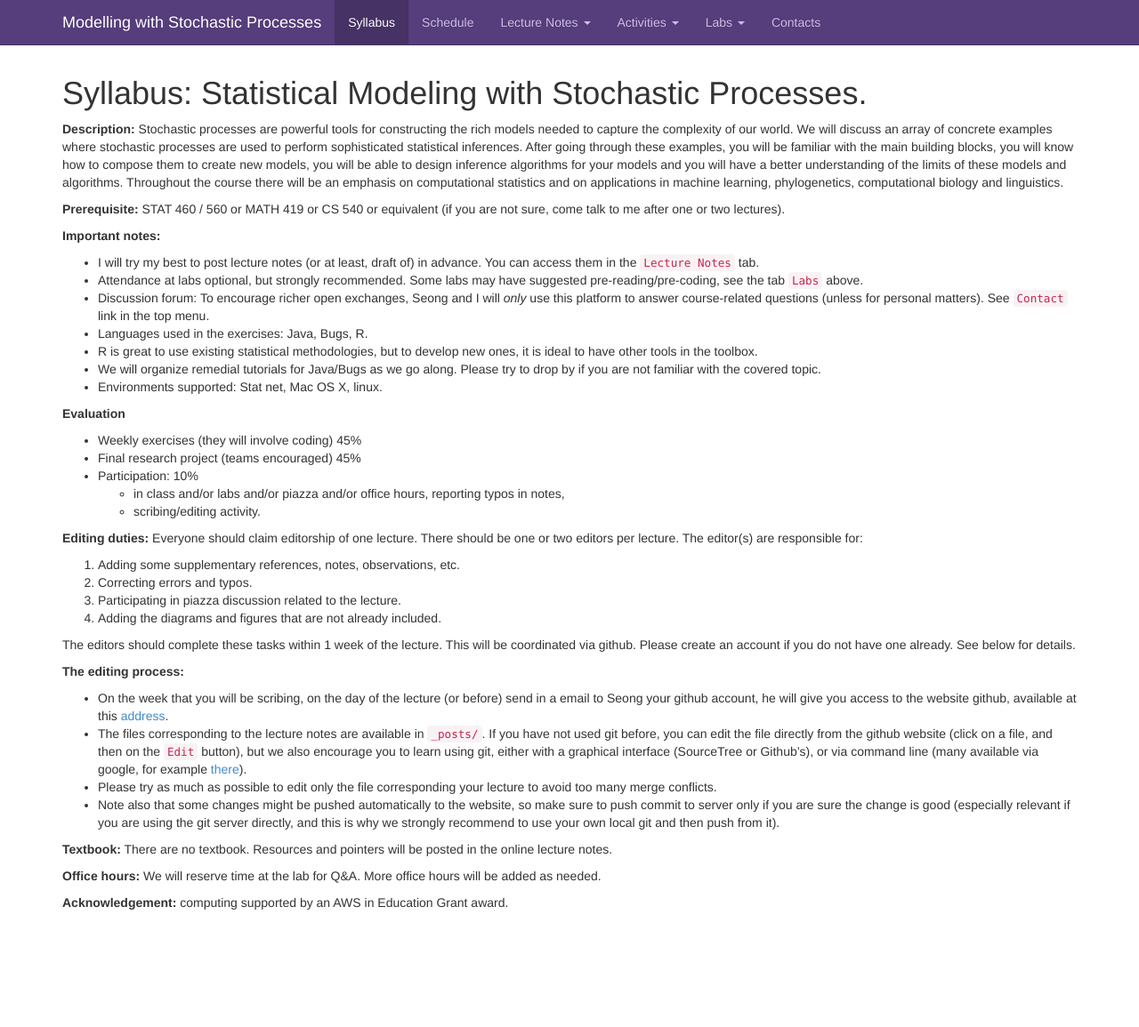
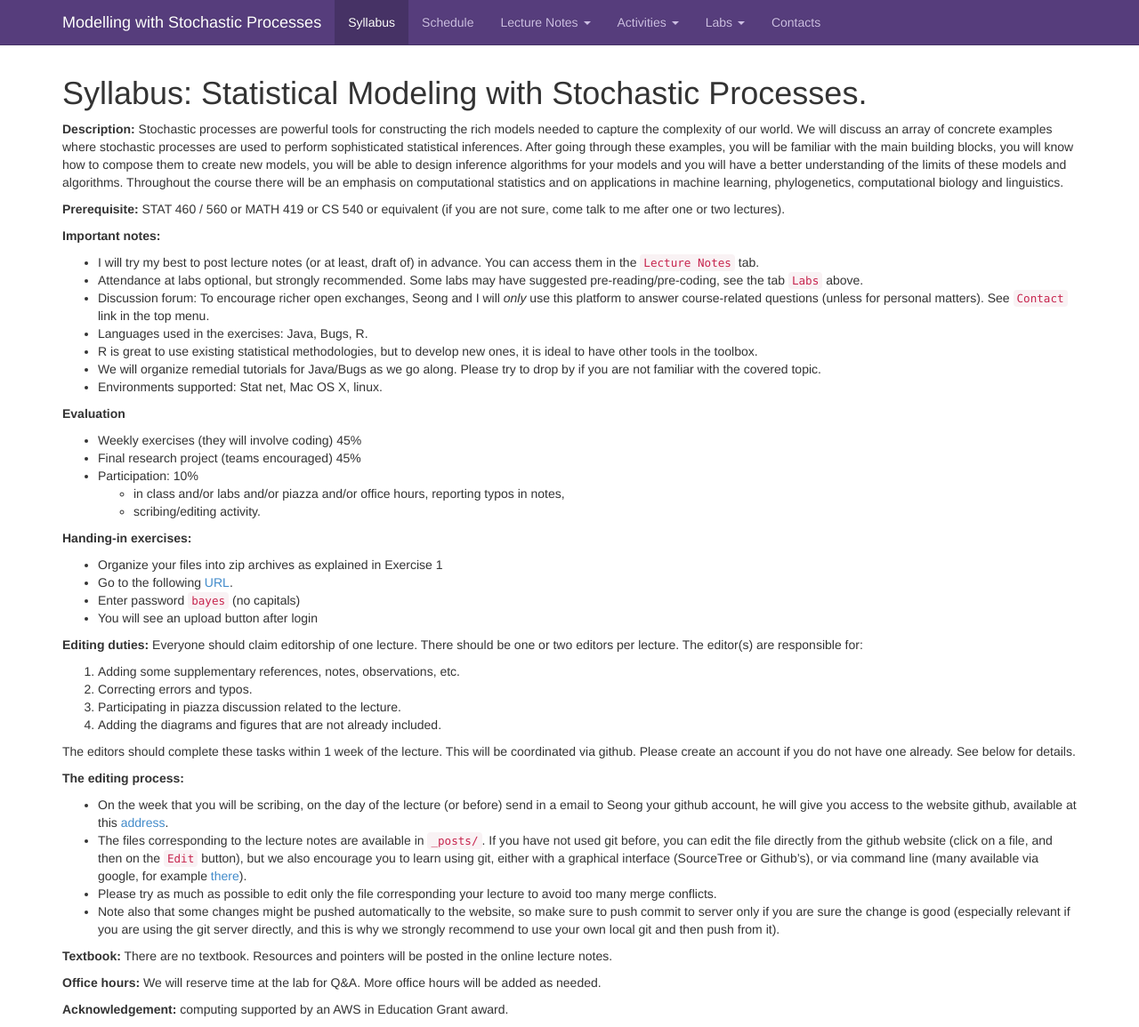
Before and after one commit to snowdj/stochastic_process_notes, a Jekyll site: the page built from syllabus.md, in a window 1280 px wide and 1155 px high. Shown: the whole window at 89% size. Built offline with Jekyll 4.4.1, drawn with Linux system fonts in a browser that asks for light colours; nearby versions of some CDN libraries; Markdown is read by kramdown in place of the engine named in the settings; comment, search, counter and statistics services are not loaded.

Commit message:
Add hand-in precisions/instructions

```diff
--- a/syllabus.md
+++ b/syllabus.md
@@ -29,6 +29,13 @@ Syllabus: Statistical Modeling with Stochastic Processes.
    - in class and/or labs and/or piazza and/or office hours, reporting typos in notes,
    - scribing/editing activity.
 
+**Handing-in exercises:**
+
+- Organize your files into zip archives as explained in Exercise 1
+- Go to the following [URL](http://dropitto.me/bouchard).
+- Enter password ``bayes`` (no capitals)
+- You will see an upload button after login
+
 **Editing duties:** Everyone should claim editorship of one lecture. There should be one or two editors per lecture. The editor(s) are responsible for:
 
 1. Adding some supplementary references, notes, observations, etc.
```
Also changed, not shown: _posts/2014-01-03-homework1.md (+1 -1 lines).
